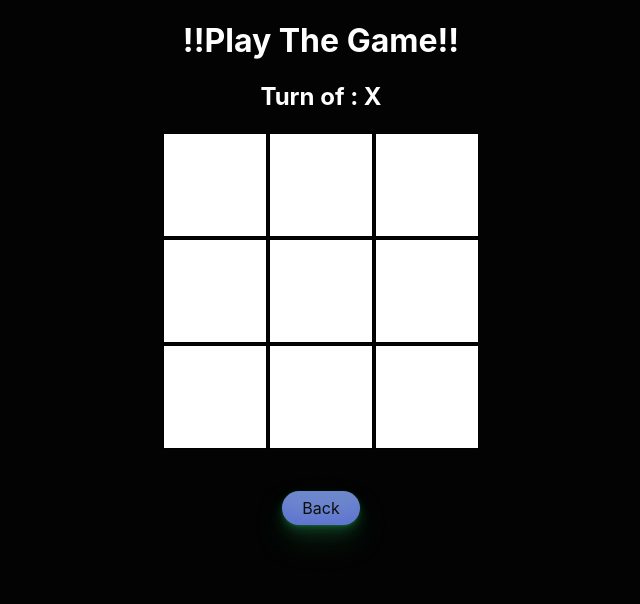
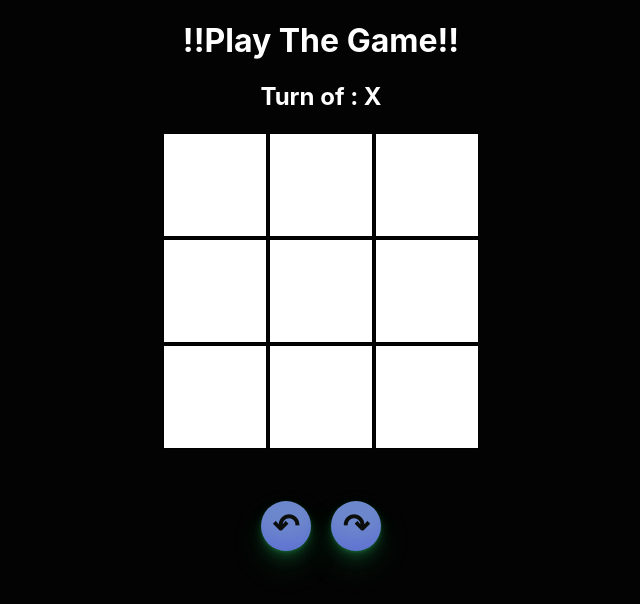
Before and after one commit to Rounak1234567/Tic-Tac-Toe-game, a React (Create React App) app: page / in a window 1280 px wide. Shown: the top 604 px of the page, without its empty margins (319-959 px from the left). Built offline with nearby package versions, Linux system fonts and the light colour scheme.

Commit message:
undo and redo buttons added

```diff
--- a/src/components/Tictactoe.jsx
+++ b/src/components/Tictactoe.jsx
@@ -13,9 +13,9 @@ const Tictactoe = () => {
     const [value, setValue] = useState(Array(9).fill(""));
     const [win, setWin] = useState(null);
     const [count, setCount] = useState(0);
+    const [w,setW] = useState(0)
     const history = useRef([])
     const [h,setH] = useState(0)
-
 
 
 
@@ -23,7 +23,7 @@ const Tictactoe = () => {
         winner();
         history.current = [...history.current, value]
         //setH(h=>h+1)
-    },[value])
+    },[w])
 
 
     useEffect(() => {
@@ -80,6 +80,7 @@ const Tictactoe = () => {
     }
 
     const handleClick = (n) => {
+        setW(w+1)
         if (value[n] !== "") {
             alert("Already Clicked");
             return;
@@ -119,6 +120,7 @@ const Tictactoe = () => {
     const handleBack = ()=>{
 
         if(count<=0){
+            alert("This is where you started, you can't go any further back.");
             setTurn("X")
             return;
         }
@@ -144,6 +146,34 @@ const Tictactoe = () => {
         }
 
 
+    }
+
+
+    const handleNext = ()=>{
+        if(h+1 >= history.current.length){
+            alert("Sorry Time travel is not allowed, you are already at the last move")
+            return;
+        }
+
+        else{
+            if (turn === "X") {
+                setTurn("O")
+            }
+            else {
+                setTurn("X")
+            }
+            let square = [...history.current[h+1]];
+            let k = 0;
+            for(let i = 0; i < square.length; i++){
+                if(square[i] !== ""){
+                    k++;
+                }
+            }
+            setValue(square);
+            setH(h+1)
+            setCount(k)
+            console.log(history.current[h+1],h)
+        }
     }
 
     return (
@@ -173,7 +203,8 @@ const Tictactoe = () => {
                             </tbody>
                         </table>
                         <br /><br />
-                        <button className="reset-btn" onClick={handleBack}>Back</button>
+                        <button className="reset-btn" onClick={handleBack}>↶</button>
+                        <button className="reset-btn" onClick={handleNext}>↷</button>
                     </>
                     : win === "No one" ?
                         <>
--- a/src/components/tictactoe.css
+++ b/src/components/tictactoe.css
@@ -9,23 +9,26 @@
 }
 
 .reset-btn{
-
   background-color: #6d87cc;
-  border-radius: 100px;
+  height: 50px;
+  width: 50px;
+  border-radius: 50px;
   box-shadow: rgba(43, 40, 233, 0.2) 0 -25px 18px -14px inset,rgba(44, 187, 99, .15) 0 1px 2px,rgba(44, 187, 99, .15) 0 2px 4px,rgba(44, 187, 99, .15) 0 4px 8px,rgba(44, 187, 99, .15) 0 8px 16px,rgba(44, 187, 99, .15) 0 16px 32px;
   color: rgb(12, 14, 12);
   cursor: pointer;
   display: inline-block;
   font-family: CerebriSans-Regular,-apple-system,system-ui,Roboto,sans-serif;
-  padding: 7px 20px;
+  padding: 0px;
   text-align: center;
   text-decoration: none;
   transition: all 250ms;
   border: 0;
-  font-size: 16px;
+  font-size: 32px;
+  font-weight: 900;
   user-select: none;
   -webkit-user-select: none;
   touch-action: manipulation;
+  margin: 10px;
 }
 
 .reset-btn:hover {
@@ -59,3 +62,9 @@
         height: 900px;
     }
 }
+
+@media screen and (max-width:450px) {
+    body{
+        margin-top: 45%;
+    }
+}
```
